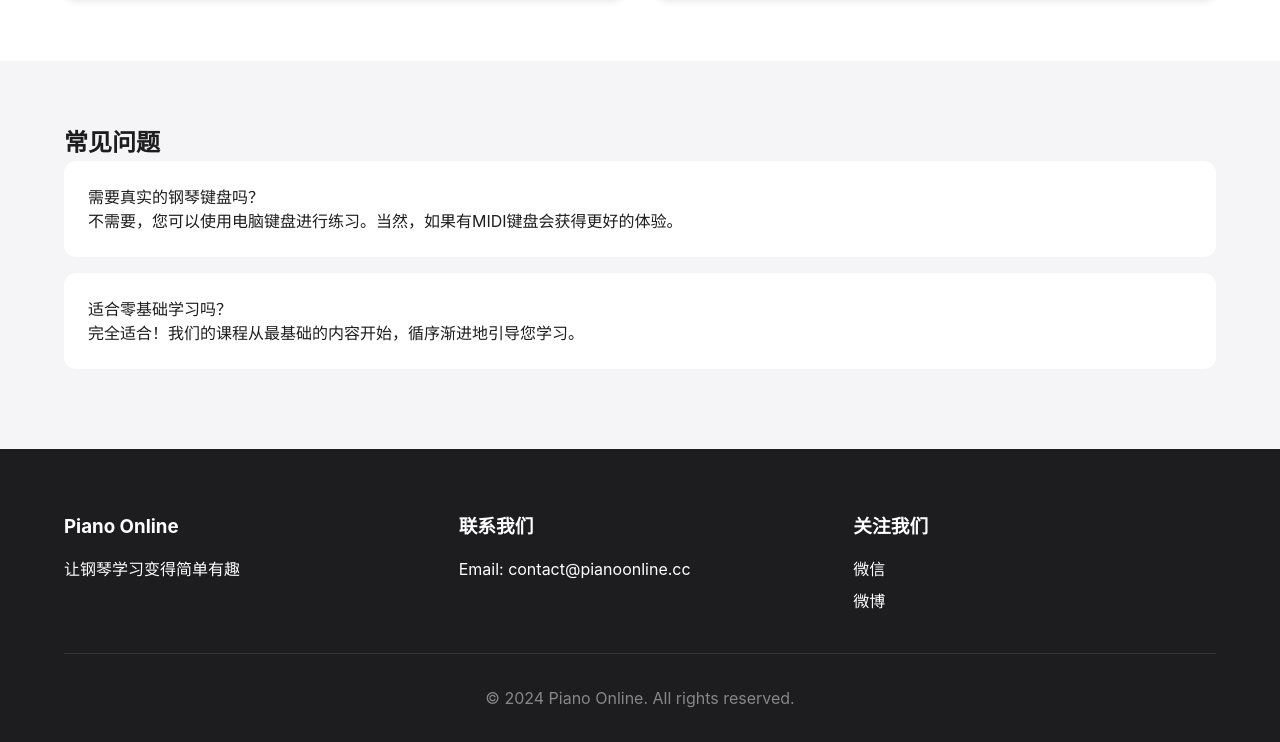
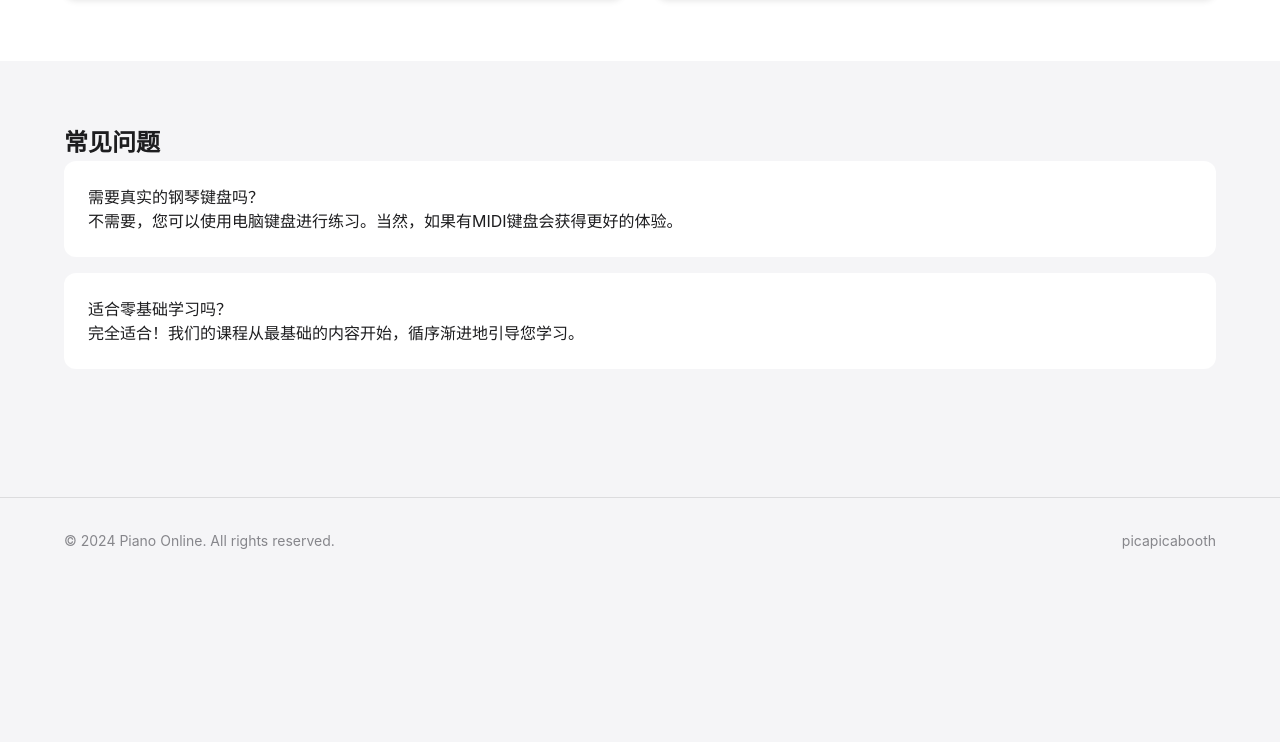
Before and after one commit to yandong2023/piano-online, a website with bundled scripts: page index.html in a window 1280 px wide. Shown: the part 2055-2797 px from the top of the page. After the commit the page ends 2638 px from the top, so only its background shows below. Built offline with nearby package versions, Linux system fonts and the light colour scheme.

Commit message:
增加外链

```diff
--- a/css/piano.css
+++ b/css/piano.css
@@ -1464,11 +1464,6 @@ body {
     margin: 15px 0;
 }
 
-.share-preview audio {
-    width: 100%;
-    border-radius: 8px;
-}
-
 .share-buttons {
     display: flex;
     gap: 10px;
@@ -1545,3 +1540,115 @@ body {
 .hidden {
     display: none !important;
 }
+
+/* Footer 样式 */
+.footer {
+    background: var(--background-light);
+    padding: var(--spacing-xl) 0;
+    margin-top: var(--spacing-xxl);
+    border-top: 1px solid rgba(0, 0, 0, 0.1);
+}
+
+.footer-content {
+    display: flex;
+    justify-content: space-between;
+    align-items: center;
+    flex-wrap: wrap;
+    gap: var(--spacing-md);
+}
+
+.footer-content p {
+    color: var(--text-secondary);
+    font-size: 14px;
+}
+
+.footer-links {
+    display: flex;
+    gap: var(--spacing-lg);
+}
+
+.footer-links a {
+    color: var(--text-secondary);
+    text-decoration: none;
+    font-size: 14px;
+    transition: color 0.3s ease;
+}
+
+.footer-links a:hover {
+    color: var(--text-primary);
+    text-decoration: underline;
+}
+
+/* 外链区域样式 */
+.external-links {
+    background: linear-gradient(135deg, var(--primary-color) 0%, var(--secondary-color) 100%);
+    padding: var(--spacing-xl) 0;
+    margin-top: var(--spacing-xxl);
+    text-align: center;
+}
+
+.link-wrapper {
+    display: flex;
+    justify-content: center;
+    align-items: center;
+    padding: var(--spacing-lg) 0;
+}
+
+.featured-link {
+    display: inline-block;
+    color: white;
+    text-decoration: none;
+    font-size: 20px;
+    font-weight: 600;
+    padding: var(--spacing-md) var(--spacing-xl);
+    border-radius: var(--border-radius-md);
+    background: rgba(255, 255, 255, 0.1);
+    border: 2px solid rgba(255, 255, 255, 0.2);
+    transition: all 0.3s ease;
+    box-shadow: var(--shadow-md);
+}
+
+.featured-link:hover {
+    background: rgba(255, 255, 255, 0.2);
+    border-color: rgba(255, 255, 255, 0.4);
+    transform: translateY(-2px);
+    box-shadow: var(--shadow-lg);
+}
+
+/* Footer 样式 */
+.footer {
+    background: var(--background-light);
+    padding: var(--spacing-xl) 0;
+    margin-top: var(--spacing-xxl);
+    border-top: 1px solid rgba(0, 0, 0, 0.1);
+}
+
+.footer-content {
+    display: flex;
+    justify-content: space-between;
+    align-items: center;
+    flex-wrap: wrap;
+    gap: var(--spacing-md);
+}
+
+.footer-content p {
+    color: var(--text-secondary);
+    font-size: 14px;
+}
+
+.footer-links {
+    display: flex;
+    gap: var(--spacing-lg);
+}
+
+.footer-links a {
+    color: var(--text-secondary);
+    text-decoration: none;
+    font-size: 14px;
+    transition: color 0.3s ease;
+}
+
+.footer-links a:hover {
+    color: var(--text-primary);
+    text-decoration: underline;
+}
--- a/index.html
+++ b/index.html
@@ -246,25 +246,12 @@
     <footer class="footer">
         <div class="container">
             <div class="footer-content">
-                <div class="footer-section">
-                    <h3>Piano Online</h3>
-                    <p>让钢琴学习变得简单有趣</p>
-                </div>
-                <div class="footer-section">
-                    <h3>联系我们</h3>
-                    <p>Email: contact@pianoonline.cc</p>
-                </div>
-                <div class="footer-section">
-                    <h3>关注我们</h3>
-                    <div class="social-links">
-                        <a href="#" class="social-link">微信</a>
-                        <a href="#" class="social-link">微博</a>
-                    </div>
-                </div>
-            </div>
-            <div class="footer-bottom">
                 <p>&copy; 2024 Piano Online. All rights reserved.</p>
-            </div>
+                <div class="footer-links">
+                    <a href="https://picapicabooth.app" target="_blank" rel="noopener noreferrer">
+                         picapicabooth
+                    </a>
+                </div>            </div>
         </div>
     </footer>
 </body>
```
